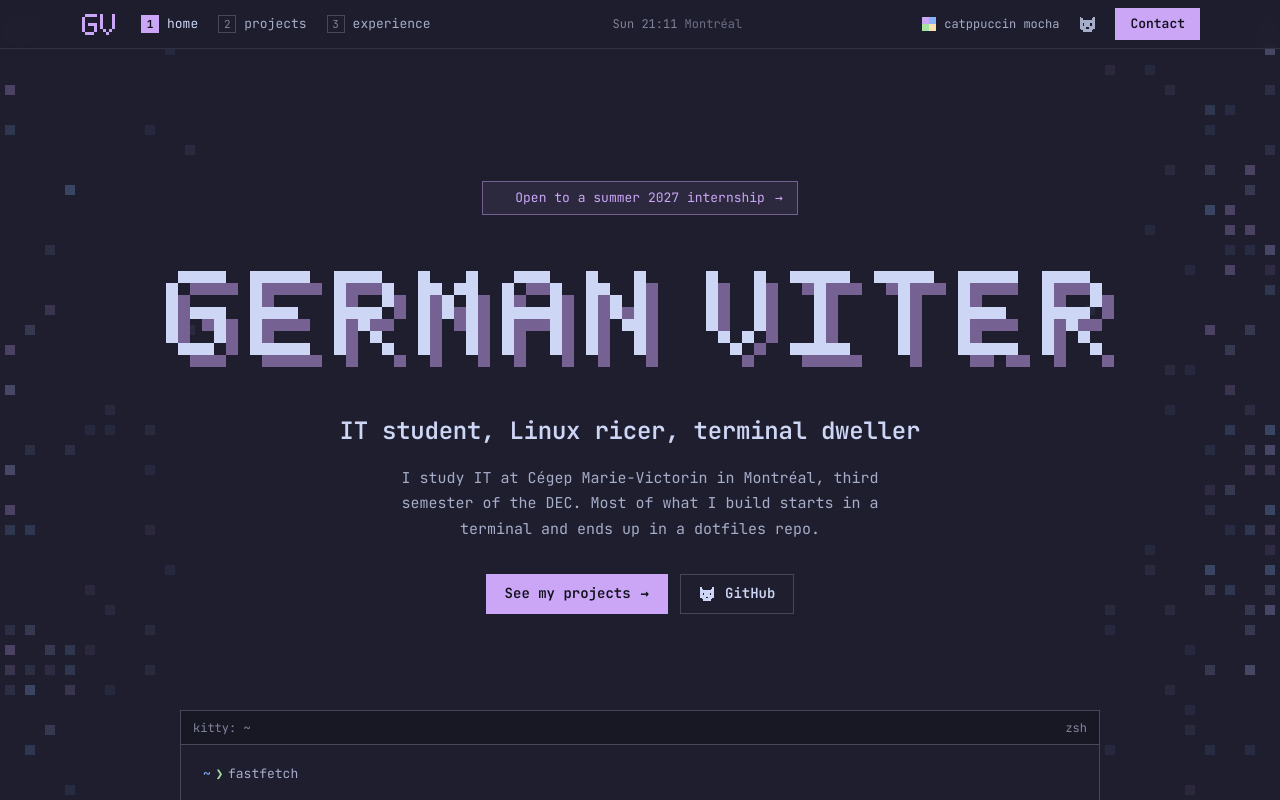
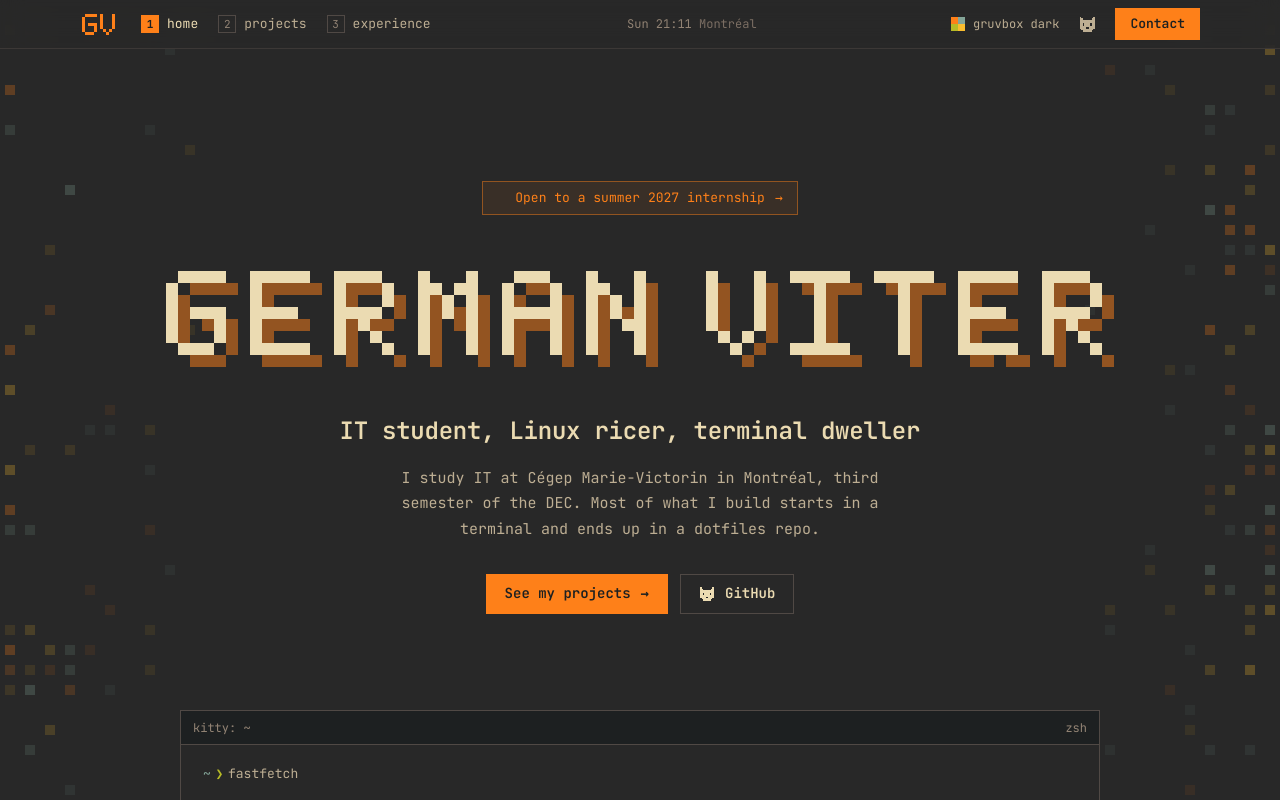
Before and after one commit to GermanViter/germanviter.github.io, a React (Vite) app: page / in a window 1280 px wide. Shown: the top 800 px of the page. Built offline with nearby package versions, Linux system fonts and the light colour scheme.

Commit message:
Change default theme from 'mocha' to 'gruvbox-dark'

```diff
--- a/src/data/themes.ts
+++ b/src/data/themes.ts
@@ -20,7 +20,7 @@ export const THEMES = [
 
 export type ThemeId = (typeof THEMES)[number]['id']
 
-export const DEFAULT_THEME: ThemeId = 'mocha'
+export const DEFAULT_THEME: ThemeId = 'gruvbox-dark'
 
 /** "Catppuccin Mocha", "Gruvbox Dark", but just "Tokyo Night". */
 export function themeLabel(theme: Theme): string {
```
